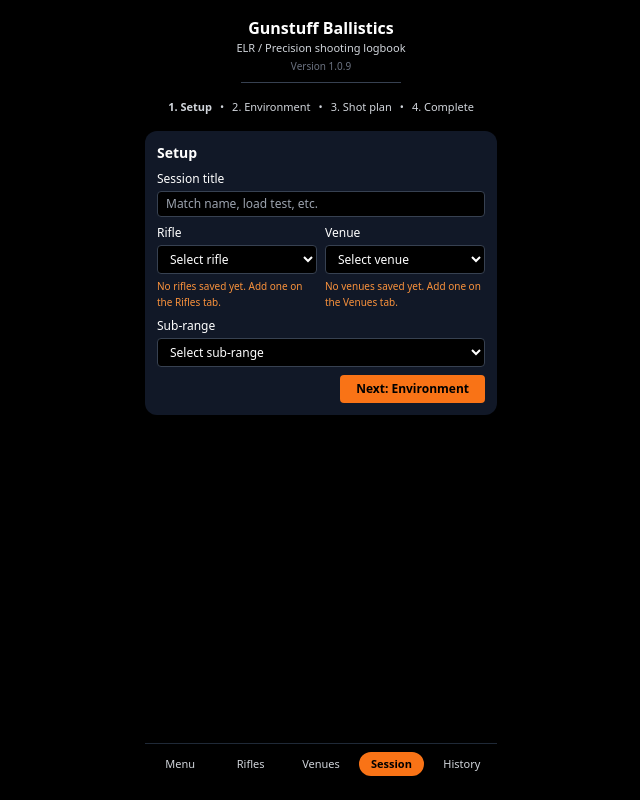
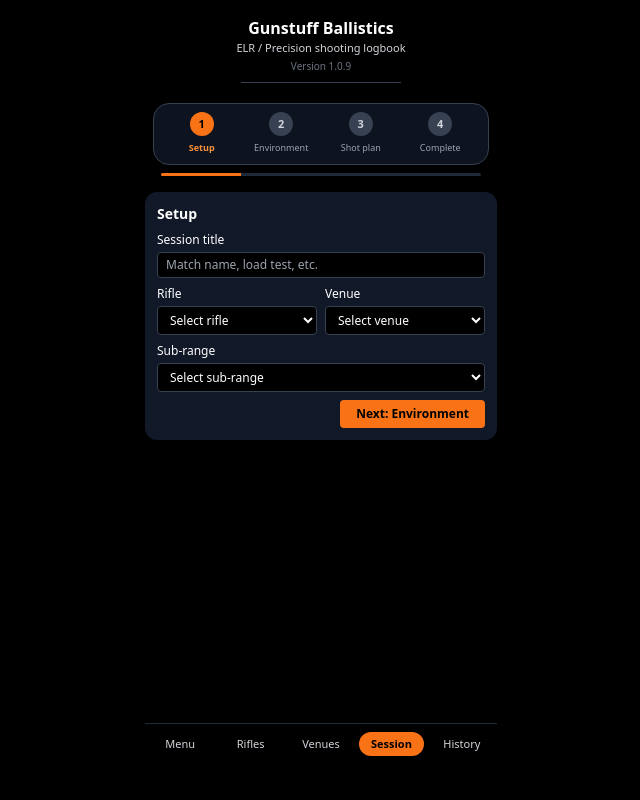
Before and after one commit to AntondeJager69/ballistic-dope-card, an Angular app: page / in a window 1280 px wide. Both pictures are taken after a click on the button "Start event". Shown: the whole page, without its empty margins (319-959 px from the left). Built offline with nearby package versions, Linux system fonts and the light colour scheme; what @capacitor-community/bluetooth-le would draw is missing.

Commit message:
Weer reggemaak

```diff
--- a/src/app/app.component.html
+++ b/src/app/app.component.html
@@ -291,8 +291,8 @@
       </div>
     </div>
 
-    <!-- Bottom tab bar (inside the phone frame) -->
-    <div class="mt-2 bg-black/95 border-t border-gray-800 py-2">
+    <!-- Bottom tab bar (inside the phone frame, nudged up from OS nav) -->
+    <div class="mt-2 bg-black/95 border-t border-gray-800 py-2 pb-4 relative bottom-3">
       <div class="flex justify-between text-[11px]">
 
         <!-- Menu -->
--- a/src/app/session-tab/session-tab.component.html
+++ b/src/app/session-tab/session-tab.component.html
@@ -1,19 +1,99 @@
 <div class="space-y-4 text-xs">
 
-  <!-- Step indicator -->
-  <div class="flex justify-center gap-2 text-[11px] text-gray-300">
-    <div [class.font-semibold]="step === 'setup'">1. Setup</div>
-    <div>•</div>
-    <div [class.font-semibold]="step === 'environment'">2. Environment</div>
-    <div>•</div>
-    <div [class.font-semibold]="step === 'shots'">3. Shot plan</div>
-    <div>•</div>
-    <div [class.font-semibold]="step === 'complete'">4. Complete</div>
+  <!-- ===================================================================== -->
+  <!-- PREMIUM WIZARD STEP HEADER + PROGRESS BAR (CLEANED UP FOR MOBILE)    -->
+  <!-- ===================================================================== -->
+  <div class="w-full flex flex-col items-center mt-1 mb-3 px-2">
+
+    <!-- Step bubbles row -->
+    <div class="w-full bg-gray-900/80 px-2 py-2 rounded-2xl shadow border border-gray-700 text-[11px] flex justify-between">
+
+      <!-- Step 1 -->
+      <div class="flex flex-col items-center flex-1">
+        <div
+          class="w-6 h-6 rounded-full flex items-center justify-center text-[11px] font-bold transition-all duration-200"
+          [ngClass]="step === 'setup'
+            ? 'bg-orange-500 text-black'
+            : 'bg-gray-700 text-gray-300'">
+          1
+        </div>
+        <span class="mt-1 text-[9px]"
+              [ngClass]="step === 'setup'
+                ? 'text-orange-400 font-semibold'
+                : 'text-gray-400'">
+          Setup
+        </span>
+      </div>
+
+      <!-- Step 2 -->
+      <div class="flex flex-col items-center flex-1">
+        <div
+          class="w-6 h-6 rounded-full flex items-center justify-center text-[11px] font-bold transition-all duration-200"
+          [ngClass]="step === 'environment'
+            ? 'bg-orange-500 text-black'
+            : 'bg-gray-700 text-gray-300'">
+          2
+        </div>
+        <span class="mt-1 text-[9px] text-center"
+              [ngClass]="step === 'environment'
+                ? 'text-orange-400 font-semibold'
+                : 'text-gray-400'">
+          Environment
+        </span>
+      </div>
+
+      <!-- Step 3 -->
+      <div class="flex flex-col items-center flex-1">
+        <div
+          class="w-6 h-6 rounded-full flex items-center justify-center text-[11px] font-bold transition-all duration-200"
+          [ngClass]="step === 'shots'
+            ? 'bg-orange-500 text-black'
+            : 'bg-gray-700 text-gray-300'">
+          3
+        </div>
+        <span class="mt-1 text-[9px] text-center"
+              [ngClass]="step === 'shots'
+                ? 'text-orange-400 font-semibold'
+                : 'text-gray-400'">
+          Shot plan
+        </span>
+      </div>
+
+      <!-- Step 4 -->
+      <div class="flex flex-col items-center flex-1">
+        <div
+          class="w-6 h-6 rounded-full flex items-center justify-center text-[11px] font-bold transition-all duration-200"
+          [ngClass]="step === 'complete'
+            ? 'bg-orange-500 text-black'
+            : 'bg-gray-700 text-gray-300'">
+          4
+        </div>
+        <span class="mt-1 text-[9px]"
+              [ngClass]="step === 'complete'
+                ? 'text-orange-400 font-semibold'
+                : 'text-gray-400'">
+          Complete
+        </span>
+      </div>
+
+    </div>
+
+    <!-- PROGRESS BAR -->
+    <div class="mt-2 w-full max-w-xs h-[3px] bg-gray-800 rounded-full overflow-hidden">
+      <div
+        class="h-full bg-orange-500 transition-all duration-300"
+        [ngStyle]="{
+          width: step === 'setup' ? '25%' :
+                 step === 'environment' ? '50%' :
+                 step === 'shots' ? '75%' : '100%'
+        }">
+      </div>
+    </div>
   </div>
 
-  <!-- ========================================================= -->
-  <!-- STEP 1 — SETUP                                            -->
-  <!-- ========================================================= -->
+  <!-- ===================================================================== -->
+  <!-- STEP 1 — SETUP                                                        -->
+  <!-- ===================================================================== -->
   <div *ngIf="step === 'setup'" class="space-y-3">
     <div class="bg-gray-900 rounded-xl p-3 shadow space-y-2">
 
@@ -40,10 +120,6 @@
               {{ r.name }} ({{ r.caliber }})
             </option>
           </select>
-          <span *ngIf="rifles.length === 0"
-                class="text-[10px] text-orange-400 mt-1">
-            No rifles saved yet. Add one on the Rifles tab.
-          </span>
         </label>
 
         <!-- Venue -->
@@ -58,10 +134,6 @@
               {{ v.name }}
             </option>
           </select>
-          <span *ngIf="venues.length === 0"
-                class="text-[10px] text-orange-400 mt-1">
-            No venues saved yet. Add one on the Venues tab.
-          </span>
         </label>
       </div>
 
@@ -88,9 +160,9 @@
     </div>
   </div>
 
-  <!-- ========================================================= -->
-  <!-- STEP 2 — ENVIRONMENT                                      -->
-  <!-- ========================================================= -->
+  <!-- ===================================================================== -->
+  <!-- STEP 2 — ENVIRONMENT                                                  -->
+  <!-- ===================================================================== -->
   <div *ngIf="step === 'environment'" class="space-y-3">
 
     <!-- Kestrel Card -->
@@ -100,7 +172,7 @@
       </h3>
 
       <p class="text-[11px] text-slate-300/80">
-        Connect to a Kestrel LiNK device or add MANUALLY below.
+        Connect to a Kestrel LiNK device or add manually below.
       </p>
 
       <button type="button"
@@ -178,7 +250,7 @@
                  class="mt-1 px-2 py-1 rounded bg-black border border-gray-700" />
         </label>
       </div>
-      <!-- Wind hint / ballistic effect -->
+
       <div *ngIf="windHint"
            class="col-span-2 text-[10px] text-orange-400 mt-1">
         {{ windHint }}
@@ -204,9 +276,9 @@
     </div>
   </div>
 
-  <!-- ========================================================= -->
-  <!-- STEP 3 — SHOT PLAN                                        -->
-  <!-- ========================================================= -->
+  <!-- ===================================================================== -->
+  <!-- STEP 3 — SHOT PLAN                                                    -->
+  <!-- ===================================================================== -->
   <div *ngIf="step === 'shots'" class="space-y-3">
 
     <div class="bg-gray-900 rounded-xl p-3 shadow space-y-2">
@@ -224,10 +296,8 @@
           (click)="toggleDistance(d)"
           class="px-3 py-2 text-xs rounded border transition"
           [ngClass]="{
-            'bg-orange-500 text-black border-orange-400 font-semibold shadow':
-              selectedDistances.includes(d),
-            'bg-black border-gray-700 text-gray-300':
-              !selectedDistances.includes(d)
+            'bg-orange-500 text-black border-orange-400 font-semibold shadow': selectedDistances.includes(d),
+            'bg-black border-gray-700 text-gray-300': !selectedDistances.includes(d)
           }"
         >
           {{ d }} m
@@ -264,9 +334,9 @@
     </div>
   </div>
 
-  <!-- ========================================================= -->
-  <!-- STEP 4 — COMPLETED                                         -->
-  <!-- ========================================================= -->
+  <!-- ===================================================================== -->
+  <!-- STEP 4 — COMPLETED                                                    -->
+  <!-- ===================================================================== -->
   <div *ngIf="step === 'complete'" class="space-y-3">
     <div class="bg-gray-900 rounded-xl p-4 shadow space-y-2">
 
```
